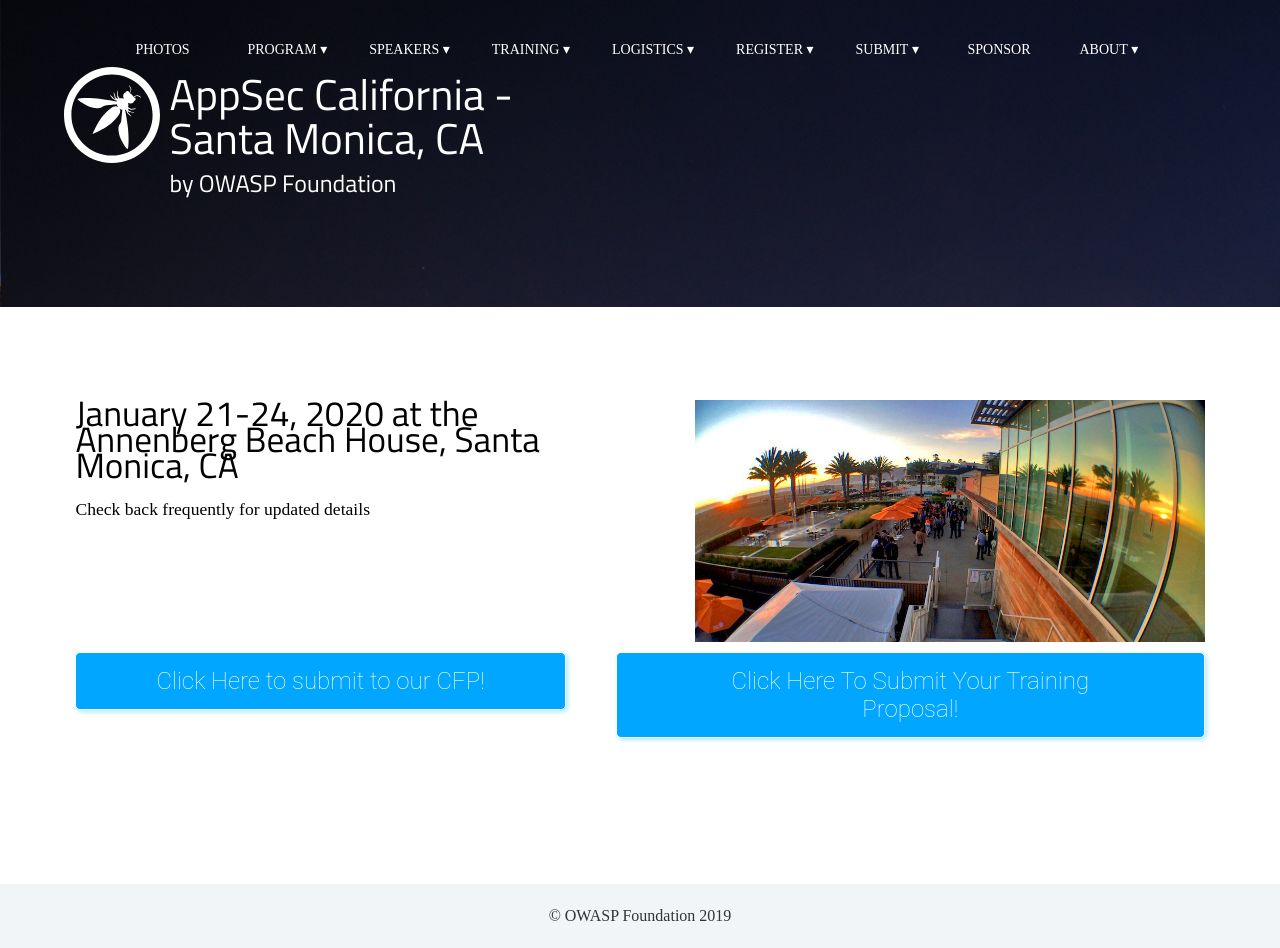
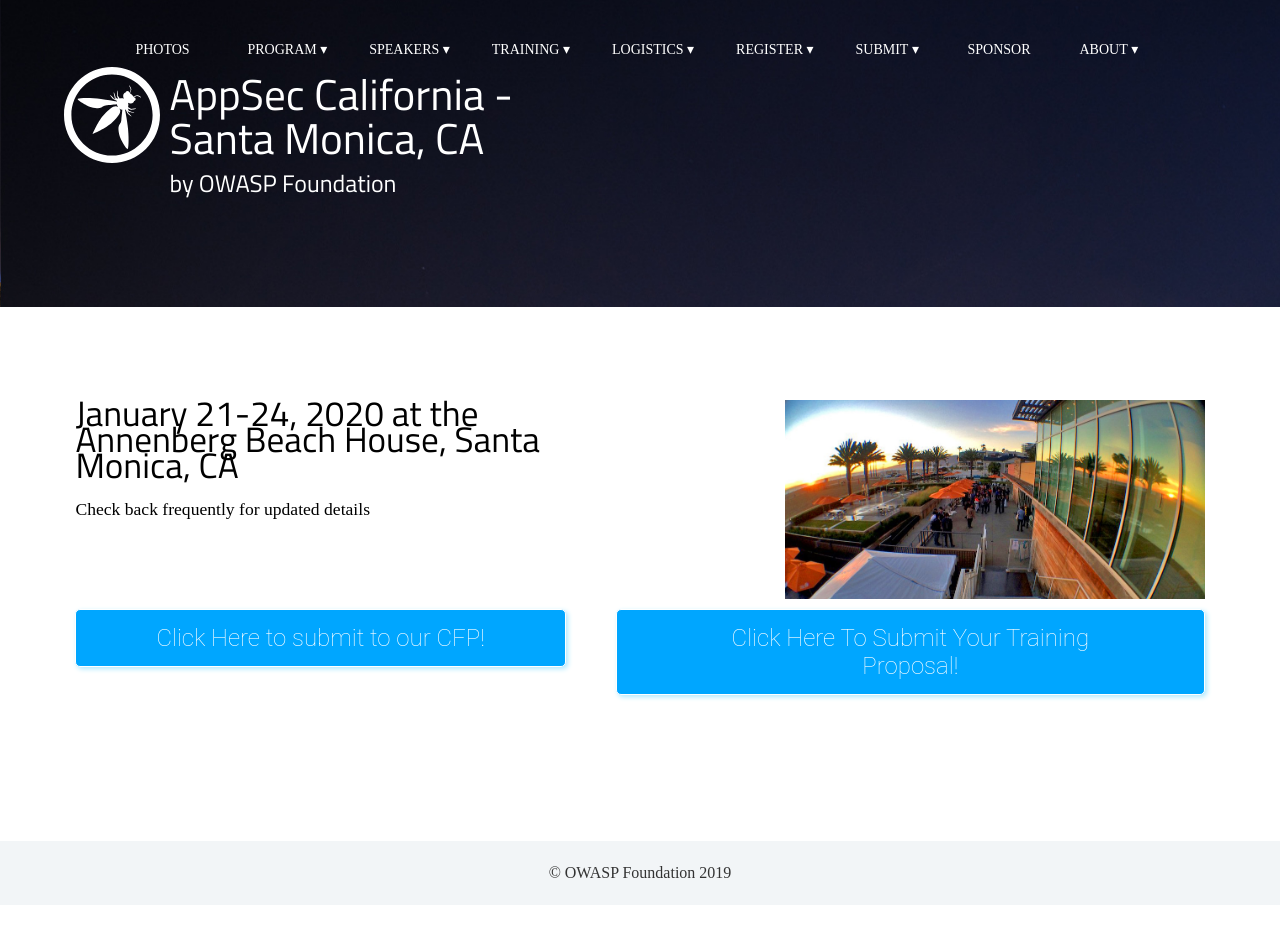
Before and after one commit to OWASP/2020-appseccalifornia, a Jekyll site: the page built from index.html, in a window 1280 px wide. Built offline with Jekyll 4.4.1, drawn with Linux system fonts in a browser that asks for light colours; some web fonts are replaced; after the commit the page ends 905 px from its top, so only the background shows below that.

Commit message:
change home page image width and text decorations on sponsor page

```diff
--- a/index.html
+++ b/index.html
@@ -14,7 +14,7 @@
 <div class="column"><h2>January 21-24, 2020 at the Annenberg Beach House, Santa Monica, CA</h2><p>Check back frequently for updated details</p></div>
 <br>
 <br>
-<div class="column"><img src="../assets/images/fisheye.jpg" width="510" align="right"></div>
+<div class="column"><img src="../assets/images/fisheye.jpg" width="75%" align="right"></div>
 <br>
 <br>
 </div>
```
